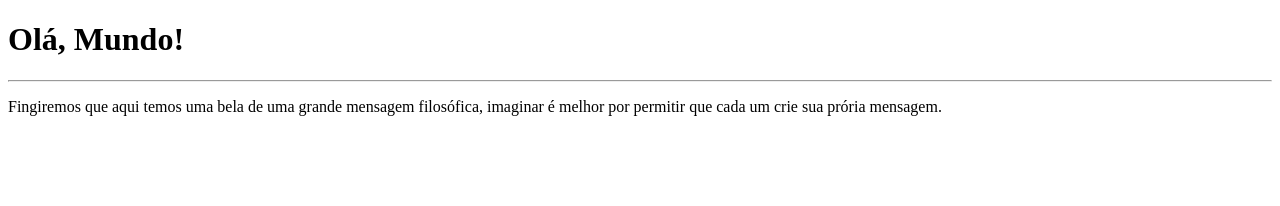
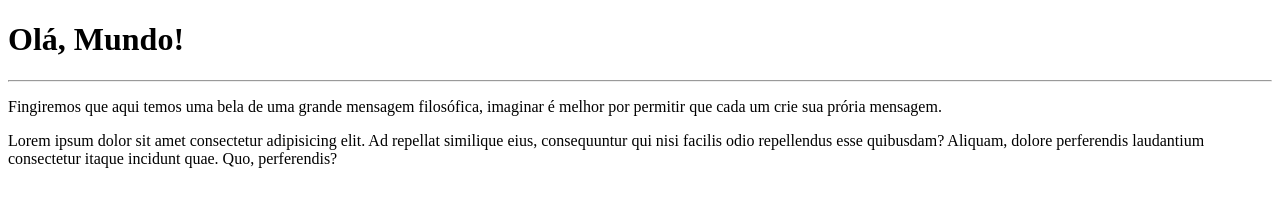
Before and after one commit to lusca01/Html-CSS, a plain HTML site: page Site-Exemplo/Index.html in a window 1280 px wide. Drawn offline with Linux system fonts and the light colour scheme.

Commit message:
Adicionei um parágrafo

```diff
--- a/Site-Exemplo/Index.html
+++ b/Site-Exemplo/Index.html
@@ -10,5 +10,6 @@
     <hr>
     <p> Fingiremos que aqui temos uma bela de uma grande mensagem filosófica, imaginar
     é melhor por permitir que cada um crie sua prória mensagem.</p>
+    <p>Lorem ipsum dolor sit amet consectetur adipisicing elit. Ad repellat similique eius, consequuntur qui nisi facilis odio repellendus esse quibusdam? Aliquam, dolore perferendis laudantium consectetur itaque incidunt quae. Quo, perferendis?</p>
 </body>
 </html>
```
